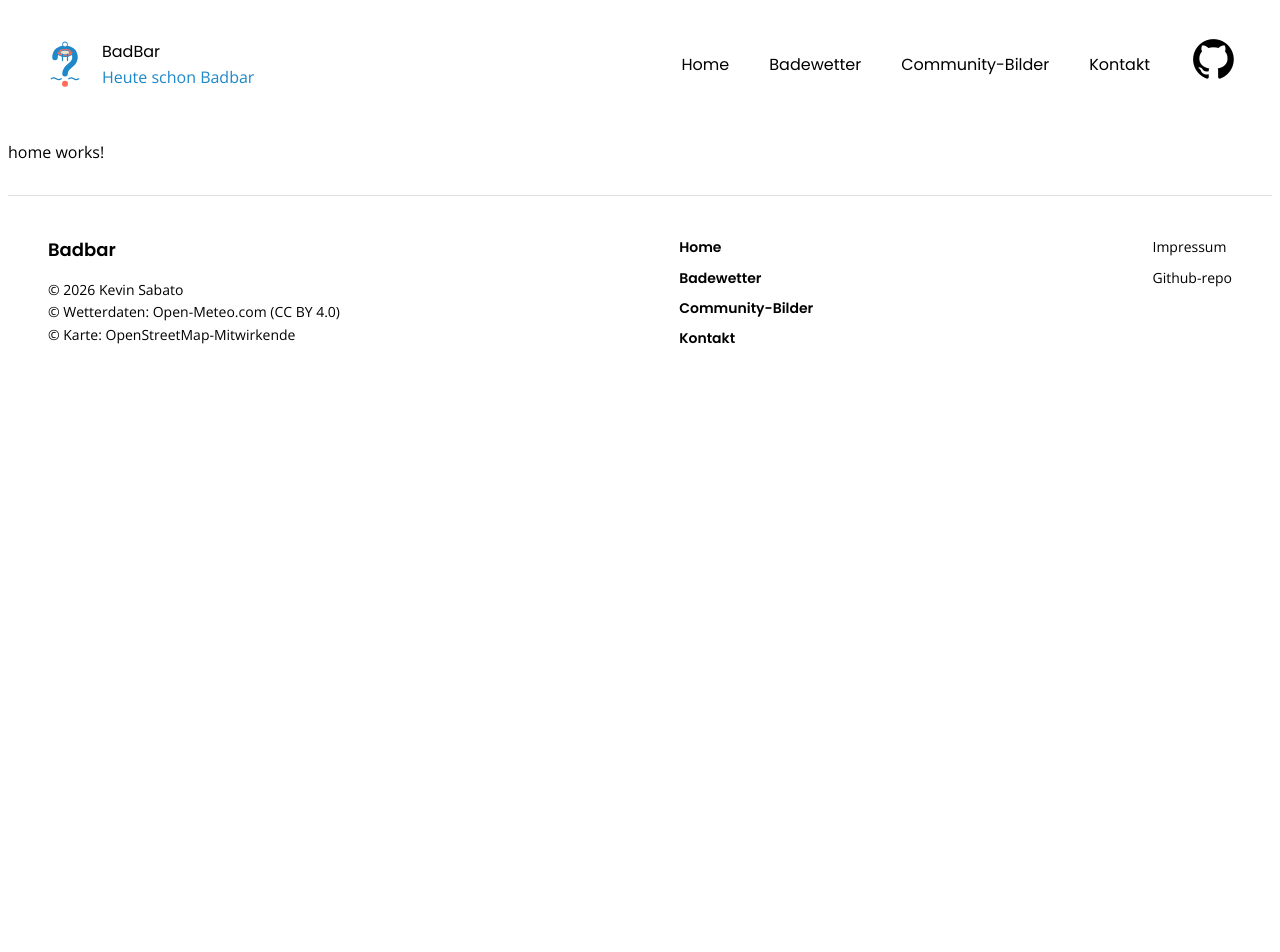
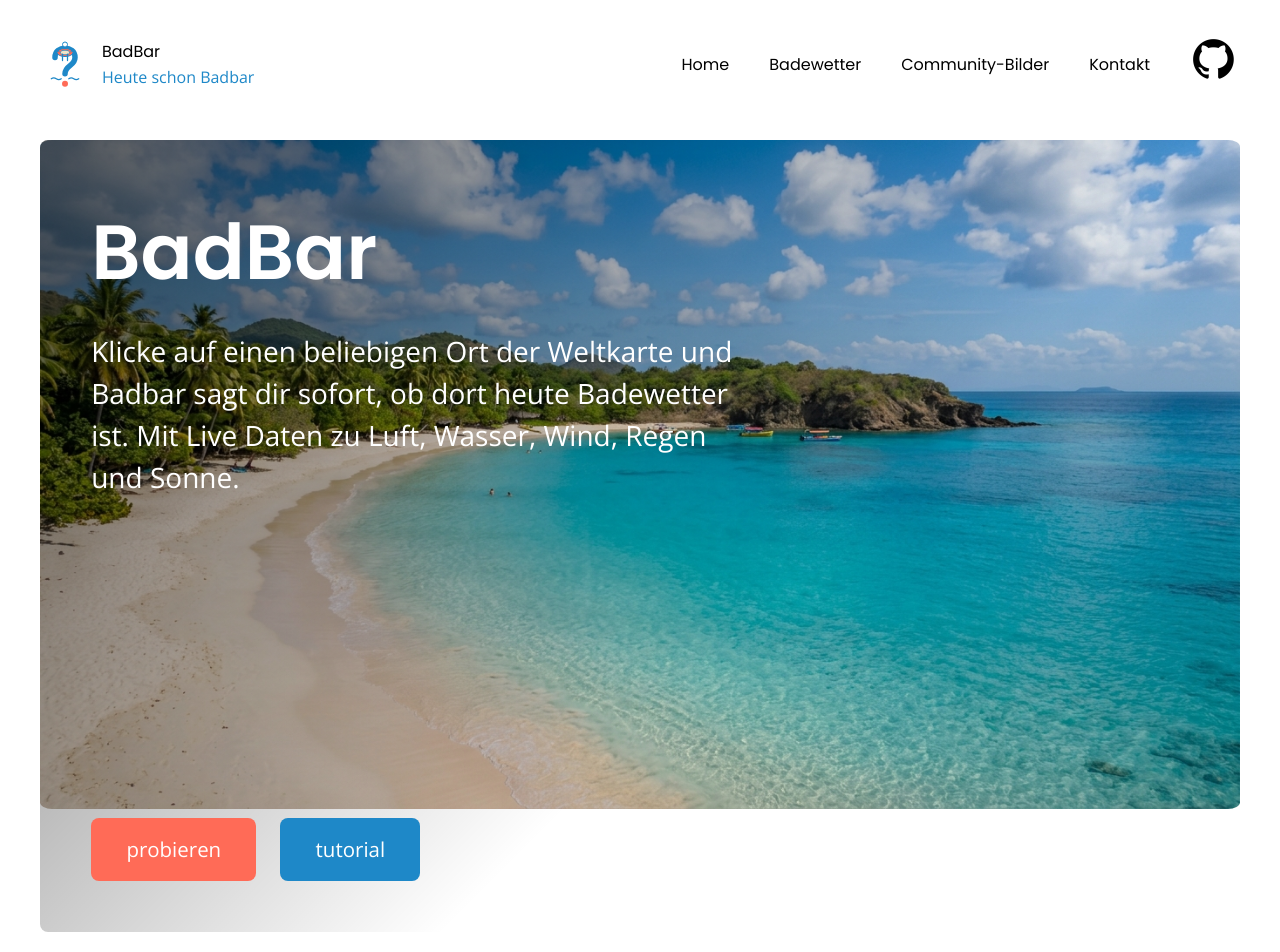
Before and after one commit to kvnx6/BadBar, an Angular app in the folder BadBar/: page / in a window 1280 px wide. Shown: the top 952 px of the page. Before the commit the page ends 800 px from the top, so only its background shows below. Built offline with nearby package versions, Linux system fonts and the light colour scheme.

Commit message:
add the img and buttons in the home page

```diff
--- a/BadBar/src/app/pages/home/home.css
+++ b/BadBar/src/app/pages/home/home.css
@@ -0,0 +1,78 @@
+.mainConatainer {
+  display: grid;
+  margin: 0.5rem 2rem 0 2rem;
+}
+
+.imgConatainer {
+  position: relative;
+  display: grid;
+  max-width: 1400px;
+  border-radius: 8px;
+}
+
+.imgConatainer > * {
+  grid-area: 1 / 1;
+}
+
+.imgConatainer img {
+  display: block;
+  width: 100%;
+  height: 100%;
+  min-height: 420px;
+  object-fit: cover;
+  border-radius: 8px;
+}
+
+.imgConatainer::after {
+  content: "";
+  position: absolute;
+  inset: 0;
+  border-radius: 8px;
+  background: linear-gradient(135deg, rgba(0, 0, 0, 0.6) 0%, rgba(0, 0, 0, 0) 60%);
+  pointer-events: none;
+}
+
+.textContainer {
+  position: relative;
+  z-index: 10;
+  align-self: start;
+  max-width: 55%;
+  padding: clamp(1rem, 4vw, 4rem);
+  color: var(--color-weiss);
+}
+
+.textContainer h1 {
+  font-size: clamp(2rem, 6vw, 5rem);
+  margin: 0 0 1rem;
+}
+
+.textContainer p {
+  font-size: clamp(1rem, 2.2vw, 1.75rem);
+  line-height: 1.5;
+  margin: 0;
+}
+
+.btnContainer {
+  display: flex;
+  flex-wrap: wrap;
+  gap: clamp(0.75rem, 2vw, 1.5rem);
+  margin-top: clamp(10rem, 1vw, 0.5rem);
+}
+
+.btn {
+  display: inline-block;
+  margin-top: clamp(10rem, 1vw, 0.5rem);
+  padding: clamp(0.7rem, 1.5vw, 1.1rem) clamp(1.2rem, 3vw, 2.2rem);
+  border: none;
+  border-radius: 8px;
+  font-family: inherit;
+  font-size: clamp(1rem, 1.6vw, 1.4rem);
+  text-decoration: none;
+  cursor: pointer;
+}
+
+@media (max-width: 600px) {
+  .textContainer {
+    max-width: 100%;
+  }
+}
--- a/BadBar/src/app/pages/home/home.html
+++ b/BadBar/src/app/pages/home/home.html
@@ -1 +1,23 @@
-<p>home works!</p>
+<section class="mainConatainer">
+  <article class="imgConatainer">
+    <img
+      src="beach.jpg"
+      alt="beach"
+      style="width: 100%; max-width: 1400px; height: auto; border-radius: 1%">
+    <div class="textContainer">
+      <h1>BadBar</h1>
+      <p>Klicke auf einen beliebigen Ort der Weltkarte und Badbar sagt dir sofort, ob dort heute Badewetter ist.
+        Mit Live Daten zu Luft, Wasser, Wind, Regen und Sonne.</p>
+      <div class="btnContainer">
+        <button class="btn" style="background: var(--color-koralle);">
+          <a href="/badewetter" style="text-decoration: none; color: var(--color-weiss);">probieren</a>
+        </button>
+        <button class="btn" style="background: var(--color-seeblau)">
+          <a href="#tutorial" style="text-decoration: none; color: var(--color-weiss);">tutorial</a>
+        </button>
+      </div>
+    </div>
+  </article>
+
+
+</section>
--- a/BadBar/src/styles.css
+++ b/BadBar/src/styles.css
@@ -15,6 +15,11 @@ body {
   line-height: 1.6;
 }
 
+button:hover {
+  transform: translateY(-2px);
+  box-shadow: 0 8px 18px rgba(0, 0, 0, 0.3);
+}
+
 h1, h2, h3, h4, h5, h6,
 nav,
 .menu {
```
